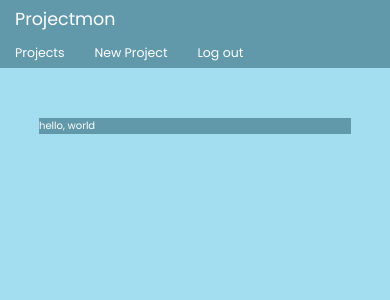
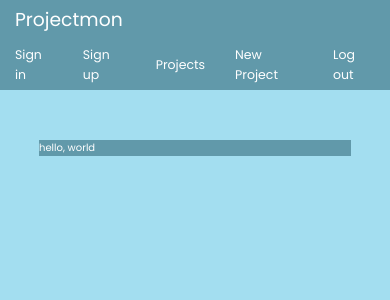
Before and after one commit to DorSarel/projectmon, a React (Create React App) app: page / in a window 390 px wide. Shown: the top 300 px of the page. Built offline with nearby package versions, Linux system fonts and the light colour scheme.

Commit message:
Add media queries for Navbar

```diff
--- a/src/components/Navbar/Navbar.js
+++ b/src/components/Navbar/Navbar.js
@@ -11,18 +11,26 @@ const Navbar = () => {
       </Link>
       <ul className='nav__list'>
         <li className='nav__item'>
-          {/* <Link to='/' className='nav__link'>
+          <Link to='/' className='nav__link'>
             Sign in
           </Link>
+        </li>
+        <li className='nav__item'>
           <Link to='/' className='nav__link'>
             Sign up
-          </Link> */}
+          </Link>
+        </li>
+        <li className='nav__item'>
           <Link to='/' className='nav__link'>
             Projects
           </Link>
+        </li>
+        <li className='nav__item'>
           <Link to='/' className='nav__link'>
             New Project
           </Link>
+        </li>
+        <li className='nav__item'>
           <Link to='/' className='nav__link'>
             Log out
           </Link>
--- a/src/components/Navbar/style.scss
+++ b/src/components/Navbar/style.scss
@@ -1,6 +1,17 @@
+@import '../../media-queries.scss';
+
 .nav {
   display: flex;
   flex-direction: column;
+  font-size: 1.25rem;
+
+  @media only screen and (min-width: $bp-xtrasmall) {
+    flex-direction: row;
+  }
+
+  @media only screen and (min-width: $bp-small) {
+    font-size: 1.5rem;
+  }
 
   &__brand {
     display: inline-block;
@@ -8,26 +19,35 @@
     text-decoration: none;
     color: currentColor;
     margin-right: auto;
-    font-size: 1.75rem;
+    font-size: 1.5em;
   }
 
   &__list {
     margin: 0;
     padding: 0;
     list-style: none;
+
+    display: flex;
+
+    @media only screen and (min-width: $bp-small) {
+      margin-right: 1rem;
+    }
   }
 
   &__item {
-    font-size: 1.25rem;
+    display: flex;
+    font-size: 1em;
   }
 
   &__link:link,
   &__link:visited {
-    display: inline-block;
+    display: inline-flex;
+    align-items: center;
     padding: 0.5rem 1.5rem;
     text-decoration: none;
     color: currentColor;
     position: relative;
+    width: 100%;
   }
 
   &__link::before {
--- /dev/null
+++ b/src/media-queries.scss
@@ -0,0 +1,2 @@
+$bp-xtrasmall: 420px;
+$bp-small: 600px;
```
